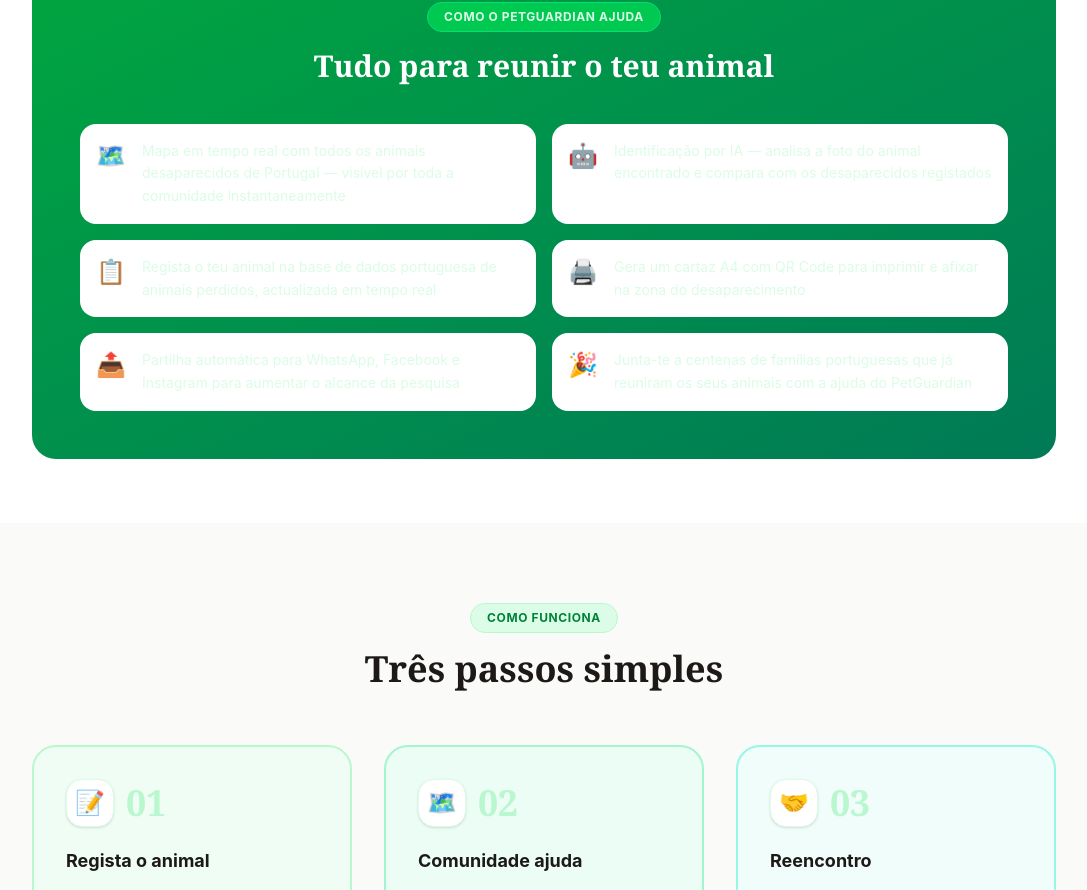
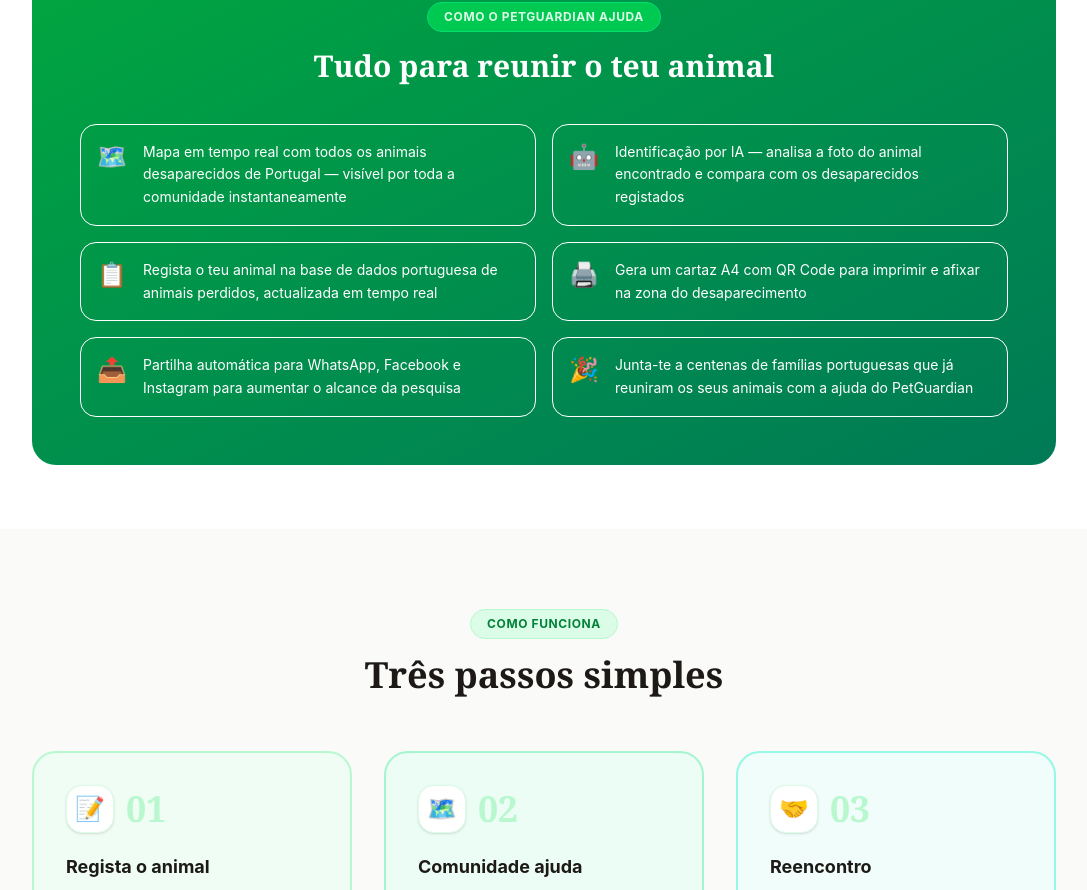
Before and after one commit to dianasmartins/petguardian, a React (Vite) app: page / in a window 1280 px wide. Shown: the part 1057-1947 px from the top of the page, without its empty margins (96-1183 px from the left). Built offline with nearby package versions, Linux system fonts and the light colour scheme; no server answers; the database is empty.

Commit message:
fix texto invisivel na box informativa

```diff
--- a/src/pages/Home.tsx
+++ b/src/pages/Home.tsx
@@ -1,7 +1,6 @@
 import { useEffect, useState } from 'react'
 import { Link, useNavigate } from 'react-router-dom'
 import { supabase } from '../lib/supabase'
-import type { Animal } from '../types'
 
 interface Review {
   id: string
@@ -13,7 +12,6 @@
 
 export default function Home() {
   const [stats, setStats] = useState({ total: 0, encontrados: 0, desaparecidos: 0 })
-  const [recentes, setRecentes] = useState<Animal[]>([])
   const [session, setSession] = useState<any>(null)
   const [reviews, setReviews] = useState<Review[]>([])
   const [mostrarFormReview, setMostrarFormReview] = useState(false)
@@ -42,7 +40,6 @@
     const fetchData = async () => {
       const { data } = await supabase.from('animais').select('*').order('created_at', { ascending: false })
       if (data) {
-        setRecentes(data.filter(a => a.estado === 'desaparecido').slice(0, 4))
         setStats({ total: data.length, encontrados: data.filter(a => a.estado === 'encontrado').length, desaparecidos: data.filter(a => a.estado === 'desaparecido').length })
       }
       const { data: revs } = await supabase.from('reviews').select('*').order('created_at', { ascending: false }).limit(6)
@@ -72,12 +69,6 @@
     setReviewTexto('')
     setMostrarFormReview(false)
     setEnviandoReview(false)
-  }
-
-  const estadoBadge = (estado: string) => {
-    if (estado === 'desaparecido') return <span className="text-xs font-semibold bg-red-100 text-red-700 px-2 py-1 rounded-full">Desaparecido</span>
-    if (estado === 'avistado') return <span className="text-xs font-semibold bg-amber-100 text-amber-700 px-2 py-1 rounded-full">Avistado</span>
-    return <span className="text-xs font-semibold bg-green-100 text-green-700 px-2 py-1 rounded-full">Encontrado</span>
   }
 
   return (
@@ -231,9 +222,9 @@
                 { icon: '📤', text: 'Partilha automática para WhatsApp, Facebook e Instagram para aumentar o alcance da pesquisa' },
                 { icon: '🎉', text: 'Junta-te a centenas de famílias portuguesas que já reuniram os seus animais com a ajuda do PetGuardian' },
               ].map((item, i) => (
-                <div key={i} className="flex items-start gap-4 bg-white bg-opacity-10 rounded-2xl p-4">
+                <div key={i} className="flex items-start gap-4 rounded-2xl p-4 border border-white border-opacity-30">
                   <span className="text-2xl flex-shrink-0">{item.icon}</span>
-                  <p className="text-green-100 text-sm leading-relaxed">{item.text}</p>
+                  <p className="text-white text-sm leading-relaxed">{item.text}</p>
                 </div>
               ))}
             </div>
```
